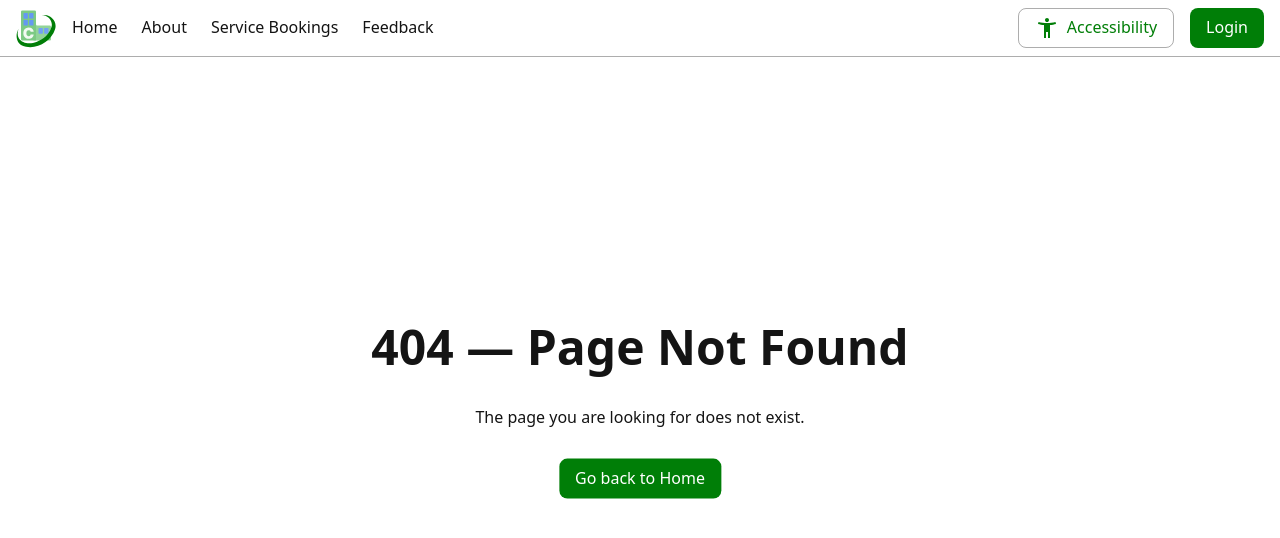
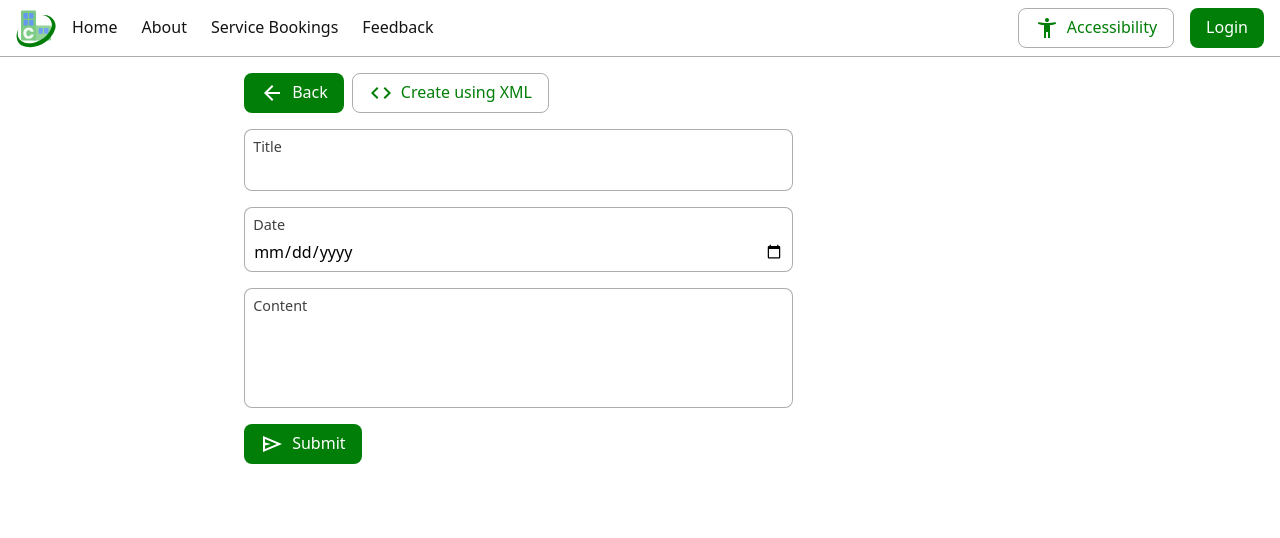
Before and after one commit to JamesRampling/CityLinkConnect, a Vue app: page /announcement/create in a window 1280 px wide. Before the commit this address had no page. Shown: the top 538 px of the page. Built offline with nearby package versions, Linux system fonts and the light colour scheme.

Commit message:
Allow announcements/services to be created

```diff
--- a/src/api/endpoints/services.ts
+++ b/src/api/endpoints/services.ts
@@ -1,4 +1,4 @@
-import { Booking, Service, ServiceWithXML } from '#shared/models';
+import { Service, ServiceWithXML } from '#shared/models';
 import { requestIn, requestInOut, requestOut } from '@/api/factories';
 import { fallibleArray } from '@/utils';
 import z from 'zod';
@@ -34,7 +34,7 @@ export default {
     'POST',
     baseUrl,
     Service.omit({ service_id: true }),
-    Booking,
+    Service,
     true,
   ),
 
--- /dev/null
+++ b/src/components/icons/IconCode.vue
@@ -0,0 +1,8 @@
+<template>
+  <svg class="icon" viewBox="0 -960 960 960">
+    <path
+      fill="currentColor"
+      d="M320-240 80-480l240-240 57 57-184 184 183 183-56 56Zm320 0-57-57 184-184-183-183 56-56 240 240-240 240Z"
+    />
+  </svg>
+</template>
--- /dev/null
+++ b/src/components/icons/IconForm.vue
@@ -0,0 +1,8 @@
+<template>
+  <svg class="icon" viewBox="0 -960 960 960">
+    <path
+      fill="currentColor"
+      d="M320-440h320v-80H320v80Zm0 120h320v-80H320v80Zm0 120h200v-80H320v80ZM240-80q-33 0-56.5-23.5T160-160v-640q0-33 23.5-56.5T240-880h320l240 240v480q0 33-23.5 56.5T720-80H240Zm280-520v-200H240v640h480v-440H520ZM240-800v200-200 640-640Z"
+    />
+  </svg>
+</template>
--- /dev/null
+++ b/src/components/icons/IconSubmit.vue
@@ -0,0 +1,8 @@
+<template>
+  <svg class="icon" viewBox="0 -960 960 960">
+    <path
+      fill="currentColor"
+      d="M120-160v-640l760 320-760 320Zm80-120 474-200-474-200v140l240 60-240 60v140Zm0 0v-400 400Z"
+    />
+  </svg>
+</template>
--- a/src/routes/AdminPage.vue
+++ b/src/routes/AdminPage.vue
@@ -78,7 +78,9 @@ function scrollIntoView(element: Element | ComponentPublicInstance | null) {
       <LoadedData :action="() => api.announcements.all()">
         <template #ok="{ data: announcements }">
           <div class="button-row">
-            <button class="button-filled"><IconAdd />Add Announcement</button>
+            <router-link to="/announcement/create" class="button-filled"
+              ><IconAdd />Add Announcement</router-link
+            >
           </div>
 
           <article
@@ -117,7 +119,9 @@ function scrollIntoView(element: Element | ComponentPublicInstance | null) {
       <LoadedData :action="() => api.services.all()">
         <template #ok="{ data: services }">
           <div class="button-row">
-            <button class="button-filled"><IconAdd />Add Service</button>
+            <router-link to="/services/create" class="button-filled"
+              ><IconAdd />Add Service</router-link
+            >
           </div>
 
           <div
--- a/src/routes/FeedbackFormView.vue
+++ b/src/routes/FeedbackFormView.vue
@@ -2,6 +2,7 @@
 import { Feedback } from '#shared/models';
 import api from '@/api';
 import ApiErrorMessage from '@/components/ApiErrorMessage.vue';
+import IconSubmit from '@/components/icons/IconSubmit.vue';
 import InputText from '@/components/InputText.vue';
 import InputTextarea from '@/components/InputTextarea.vue';
 import ValidationErrorList from '@/components/ValidationErrorList.vue';
@@ -32,7 +33,9 @@ const { submit, fieldErrors, submissionError } = useSubmission(
       <ValidationErrorList :errors="fieldErrors.message" />
 
       <div class="button-row">
-        <button type="submit" class="button-filled">Submit</button>
+        <button type="submit" class="button-filled">
+          <IconSubmit />Submit
+        </button>
       </div>
     </form>
     <p v-else class="success-message">
--- a/src/routes/LoginView.vue
+++ b/src/routes/LoginView.vue
@@ -50,7 +50,7 @@ const { submit, fieldErrors, submissionError } = useSubmission(
       <ValidationErrorList :errors="fieldErrors.password" />
 
       <div class="button-row">
-        <button type="submit" class="button-filled">Submit</button>
+        <button type="submit" class="button-filled">Login</button>
       </div>
     </form>
 
--- a/src/routes/MyProfile.vue
+++ b/src/routes/MyProfile.vue
@@ -4,6 +4,7 @@ import api from '@/api';
 import ApiErrorMessage from '@/components/ApiErrorMessage.vue';
 import BookingCard from '@/components/BookingCard.vue';
 import IconRefresh from '@/components/icons/IconRefresh.vue';
+import IconSubmit from '@/components/icons/IconSubmit.vue';
 import InputText from '@/components/InputText.vue';
 import LoadedData from '@/components/LoadedData.vue';
 import ValidationErrorList from '@/components/ValidationErrorList.vue';
@@ -186,7 +187,9 @@ async function getAndSortBookings() {
             <ValidationErrorList :errors="detailsErrors.phone" />
 
             <div class="button-row">
-              <button type="submit" class="button-filled">Submit</button>
+              <button type="submit" class="button-filled">
+                <IconSubmit />Submit
+              </button>
               <button
                 type="button"
                 class="button-outlined"
@@ -282,7 +285,9 @@ async function getAndSortBookings() {
         <ValidationErrorList :errors="passwordErrors.confirmPassword" />
 
         <div class="button-row">
-          <button type="submit" class="button-filled">Submit</button>
+          <button type="submit" class="button-filled">
+            <IconSubmit />Submit
+          </button>
           <button
             type="button"
             class="button-outlined"
--- a/src/routes/RegisterView.vue
+++ b/src/routes/RegisterView.vue
@@ -79,7 +79,7 @@ const { submit, fieldErrors, submissionError } = useSubmission(
       <ValidationErrorList :errors="fieldErrors.passwordConfirm" />
 
       <div class="button-row">
-        <button type="submit" class="button-filled">Submit</button>
+        <button type="submit" class="button-filled">Register</button>
       </div>
     </form>
 
--- a/src/routes/announcement/EditAnnouncementView.vue
+++ b/src/routes/announcement/EditAnnouncementView.vue
@@ -1,25 +1,60 @@
 <script setup lang="ts">
-import { Announcement } from '#shared/models';
+import { Announcement, AnnouncementWithXML } from '#shared/models';
+import { Result } from '#shared/utils/Result';
 import { AnnouncementContent, AnnouncementJs } from '#shared/xmlModels';
 import api from '@/api';
+import type { FetchError } from '@/api/apiFetch';
 import ApiErrorMessage from '@/components/ApiErrorMessage.vue';
 import IconBack from '@/components/icons/IconBack.vue';
+import IconCode from '@/components/icons/IconCode.vue';
+import IconForm from '@/components/icons/IconForm.vue';
 import IconRefresh from '@/components/icons/IconRefresh.vue';
+import IconSubmit from '@/components/icons/IconSubmit.vue';
 import InputText from '@/components/InputText.vue';
 import InputTextarea from '@/components/InputTextarea.vue';
 import LoadedData from '@/components/LoadedData.vue';
 import ValidationErrorList from '@/components/ValidationErrorList.vue';
 import { useUser } from '@/user';
 import { useSubmission } from '@/utils/validation';
-import { reactive, ref } from 'vue';
+import { computed, reactive, ref } from 'vue';
 import { useRouter } from 'vue-router';
 import type z from 'zod';
 
-const props = defineProps<{ id: number }>();
+const props = defineProps<{ id?: number }>();
+
+const isCreating = computed(() => props.id === undefined);
 
 const router = useRouter();
 
 const { token } = useUser();
+
+async function loadData() {
+  return isCreating.value
+    ? Promise.resolve(
+        Result.ok<object, FetchError<typeof AnnouncementWithXML>>({}),
+      )
+    : api.announcements.single(props.id);
+}
+
+async function submitAnnouncement(
+  announcement: Omit<z.infer<typeof Announcement>, 'announcement_id'>,
+) {
+  if (isCreating.value) {
+    return await api.announcements.create(announcement, token.value);
+  } else {
+    return await api.announcements.update(props.id, announcement, token.value);
+  }
+}
+
+async function navigate(
+  announcement: z.infer<typeof Announcement> | undefined,
+) {
+  if (isCreating.value && announcement) {
+    await router.replace(`/announcement/view/${announcement.announcement_id}`);
+  } else {
+    router.back();
+  }
+}
 
 const fields = reactive({ title: '', date: '', content: '' });
 const {
@@ -32,15 +67,9 @@ const {
   (form) => {
     const config = AnnouncementContent.encode(form);
 
-    return api.announcements.update(
-      props.id,
-      { config, sort_datetime: form.date },
-      token.value,
-    );
+    return submitAnnouncement({ config, sort_datetime: form.date });
   },
-  () => {
-    router.back();
-  },
+  navigate,
 );
 
 const editingXml = ref(false);
@@ -52,10 +81,8 @@ const {
 } = useSubmission(
   Announcement,
   xmlFields,
-  (form) => api.announcements.update(props.id, form, token.value),
-  () => {
-    router.back();
-  },
+  (form) => submitAnnouncement(form),
+  navigate,
 );
 
 function toggleXmlEditing(state: boolean) {
@@ -64,9 +91,11 @@ function toggleXmlEditing(state: boolean) {
   editingXml.value = state;
 }
 
-function setFields(announcement: z.infer<typeof Announcement>) {
+function setFields(announcement: z.infer<typeof Announcement> | object) {
   try {
-    Object.assign(fields, AnnouncementContent.decode(announcement.config));
+    if ('config' in announcement) {
+      Object.assign(fields, AnnouncementContent.decode(announcement.config));
+    }
   } catch {}
 
   Object.assign(xmlFields, announcement);
@@ -90,17 +119,18 @@ async function submit() {
         class="button-outlined"
         @click="toggleXmlEditing(true)"
       >
-        Edit as XML
+        <IconCode />
+        <template v-if="isCreating">Create using XML</template>
+        <template v-else>Edit as XML</template>
       </button>
       <button v-else class="button-outlined" @click="toggleXmlEditing(false)">
-        Edit as form
+        <IconForm />
+        <template v-if="isCreating">Create using form</template>
+        <template v-else>Edit as form</template>
       </button>
     </div>
 
-    <LoadedData
-      :action="() => api.announcements.single(props.id)"
-      @ok="setFields($event)"
-    >
+    <LoadedData :action="loadData" @ok="setFields($event)">
       <template #ok>
         <form class="form" @submit.prevent>
           <template v-if="!editingXml">
@@ -141,7 +171,7 @@ async function submit() {
 
           <div class="button-row">
             <button type="submit" class="button-filled" @click="submit()">
-              Submit
+              <IconSubmit />Submit
             </button>
           </div>
 
--- a/src/routes/service/EditServiceView.vue
+++ b/src/routes/service/EditServiceView.vue
@@ -1,12 +1,17 @@
 <script setup lang="ts">
 import { Service } from '#shared/models';
+import { Result } from '#shared/utils/Result';
 import { ServiceContent, ServiceJs } from '#shared/xmlModels';
 import api from '@/api';
+import type { FetchError } from '@/api/apiFetch';
 import ApiErrorMessage from '@/components/ApiErrorMessage.vue';
 import IconAdd from '@/components/icons/IconAdd.vue';
 import IconBack from '@/components/icons/IconBack.vue';
+import IconCode from '@/components/icons/IconCode.vue';
 import IconDelete from '@/components/icons/IconDelete.vue';
+import IconForm from '@/components/icons/IconForm.vue';
 import IconRefresh from '@/components/icons/IconRefresh.vue';
+import IconSubmit from '@/components/icons/IconSubmit.vue';
 import InputCheckbox from '@/components/InputCheckbox.vue';
 import InputText from '@/components/InputText.vue';
 import InputTextarea from '@/components/InputTextarea.vue';
@@ -14,15 +19,42 @@ import LoadedData from '@/components/LoadedData.vue';
 import ValidationErrorList from '@/components/ValidationErrorList.vue';
 import { useUser } from '@/user';
 import { useSubmission } from '@/utils/validation';
-import { reactive, ref } from 'vue';
+import { computed, reactive, ref } from 'vue';
 import { useRouter } from 'vue-router';
 import z from 'zod';
 
-const props = defineProps<{ id: number }>();
+const props = defineProps<{ id?: number }>();
+
+const isCreating = computed(() => props.id === undefined);
 
 const router = useRouter();
 
 const { token } = useUser();
+
+async function loadData() {
+  return isCreating.value
+    ? Promise.resolve(Result.ok<object, FetchError<typeof Service>>({}))
+    : api.services.single(props.id, token.value);
+}
+
+async function submitService(
+  service: Omit<z.infer<typeof Service>, 'service_id'>,
+) {
+  if (isCreating.value) {
+    console.log('creating');
+    return await api.services.create(service, token.value);
+  } else {
+    return await api.services.update(props.id, service, token.value);
+  }
+}
+
+async function navigate(service: z.infer<typeof Service> | undefined) {
+  if (isCreating.value && service) {
+    await router.replace(`/services/book/${service.service_id}`);
+  } else {
+    router.back();
+  }
+}
 
 const EditServiceForm = ServiceJs.extend({ is_hidden: z.boolean() });
 
@@ -41,11 +73,9 @@ const {
   fields,
   ({ is_hidden, ...jsConfig }) => {
     const config = ServiceContent.encode(jsConfig);
-    return api.services.update(props.id, { config, is_hidden }, token.value);
+    return submitService({ config, is_hidden });
   },
-  () => {
-    router.back();
-  },
+  navigate,
 );
 
 const editingXml = ref(false);
@@ -54,14 +84,7 @@ const {
   submit: submitXml,
   fieldErrors: xmlErrors,
   submissionError: xmlSubmissionError,
-} = useSubmission(
-  Service,
-  xmlFields,
-  (form) => api.services.update(props.id, form, token.value),
-  () => {
-    router.back();
-  },
-);
+} = useSubmission(Service, xmlFields, (form) => submitService(form), navigate);
 
 function toggleXmlEditing(state: boolean) {
   submissionError.value = undefined;
@@ -69,10 +92,12 @@ function toggleXmlEditing(state: boolean) {
   editingXml.value = state;
 }
 
-function setFields(service: z.infer<typeof Service>) {
+function setFields(service: z.infer<typeof Service> | object) {
   try {
-    fields.is_hidden = service.is_hidden;
-    Object.assign(fields, ServiceContent.decode(service.config));
+    if ('is_hidden' in service && 'config' in service) {
+      fields.is_hidden = service.is_hidden;
+      Object.assign(fields, ServiceContent.decode(service.config));
+    }
   } catch {}
 
   Object.assign(xmlFields, service);
@@ -96,17 +121,18 @@ async function submit() {
         class="button-outlined"
         @click="toggleXmlEditing(true)"
       >
-        Edit as XML
+        <IconCode />
+        <template v-if="isCreating">Create using XML</template>
+        <template v-else>Edit as XML</template>
       </button>
       <button v-else class="button-outlined" @click="toggleXmlEditing(false)">
-        Edit as form
+        <IconForm />
+        <template v-if="isCreating">Create using form</template>
+        <template v-else>Edit as form</template>
       </button>
     </div>
 
-    <LoadedData
-      :action="() => api.services.single(props.id, token)"
-      @ok="setFields($event)"
-    >
+    <LoadedData :action="loadData" @ok="setFields($event)">
       <template #ok>
         <form class="form" @submit.prevent="submit()">
           <template v-if="!editingXml">
@@ -208,7 +234,9 @@ async function submit() {
           </template>
 
           <div class="button-row">
-            <button type="submit" class="button-filled">Submit</button>
+            <button type="submit" class="button-filled">
+              <IconSubmit />Submit
+            </button>
           </div>
 
           <ApiErrorMessage
```
Also changed, not shown: src/routes/index.ts (+8 -0 lines), 1 other file (tests, documents, lock files or other folders).
